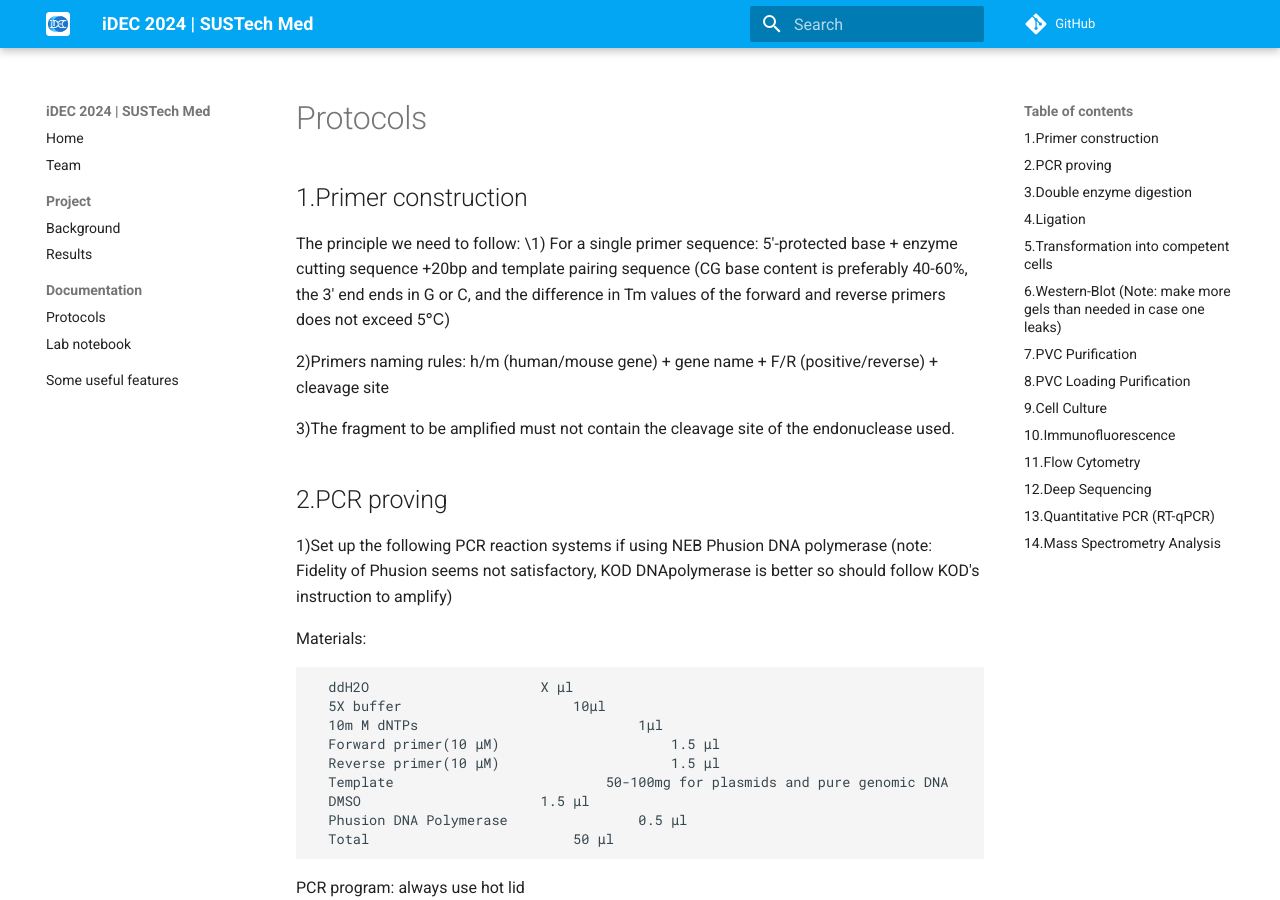
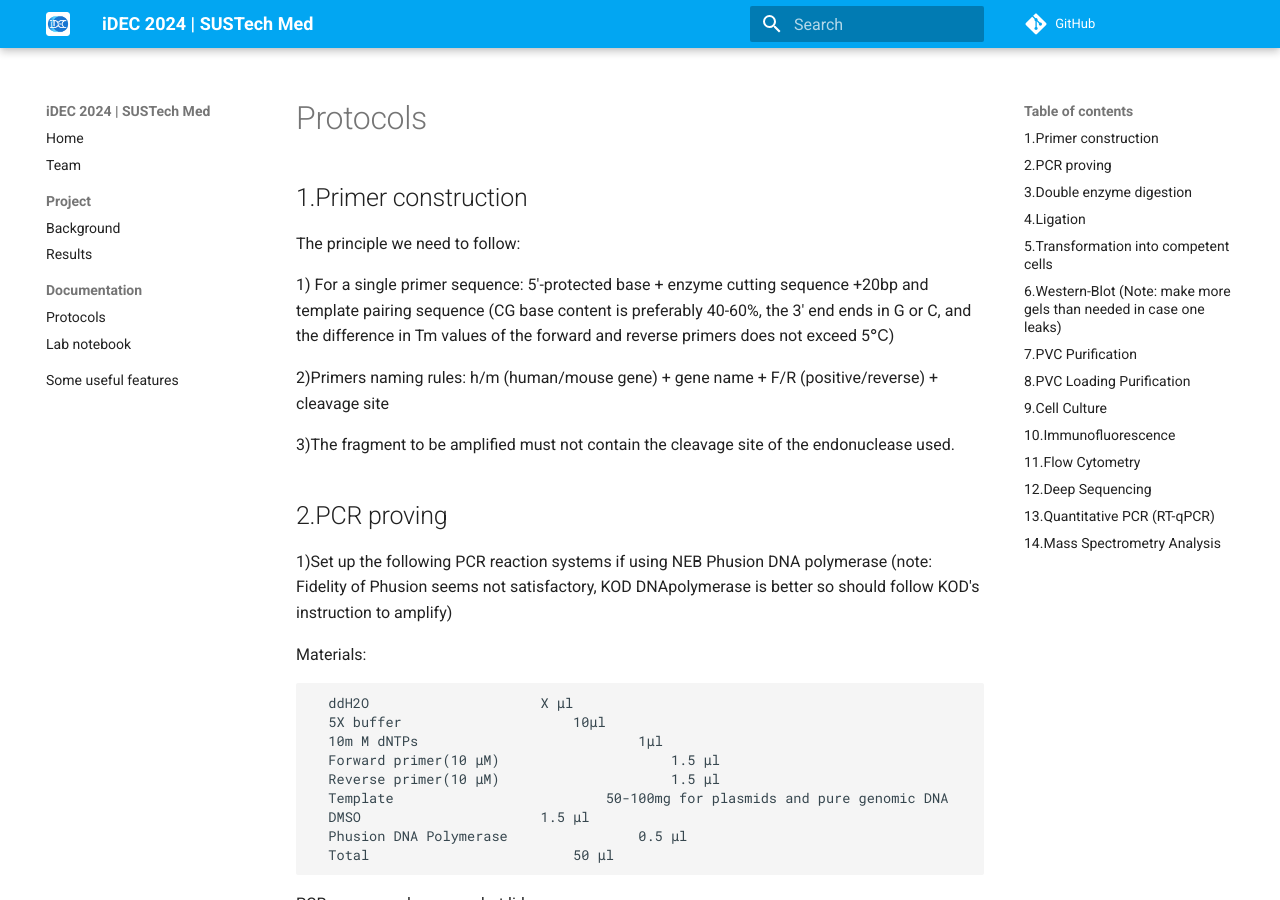
Before and after one commit to FarmerKN/2024_SUSTech_Med, an MkDocs documentation site: the page built from docs/project/Protocols.md, in a window 1280 px wide and 900 px high. Built offline with MkDocs 1.6.1 and Material for MkDocs 9.7.7, drawn with Linux system fonts in a browser that asks for light colours; comment, search, counter and statistics services are not loaded.

```diff
--- a/docs/project/Protocols.md
+++ b/docs/project/Protocols.md
@@ -1,7 +1,8 @@
 # Protocols
 ## 1.Primer construction
 The principle we need to follow:
-\1) For a single primer sequence: 5'-protected base + enzyme cutting sequence +20bp and template pairing sequence (CG base content is preferably 40-60%, the 3' end ends in G or C, and the difference in Tm values of the forward and reverse primers does not exceed 5℃)
+
+1) For a single primer sequence: 5'-protected base + enzyme cutting sequence +20bp and template pairing sequence (CG base content is preferably 40-60%, the 3' end ends in G or C, and the difference in Tm values of the forward and reverse primers does not exceed 5℃)
 
 2)Primers naming rules: h/m (human/mouse gene) + gene name + F/R (positive/reverse) + cleavage site
 
```
